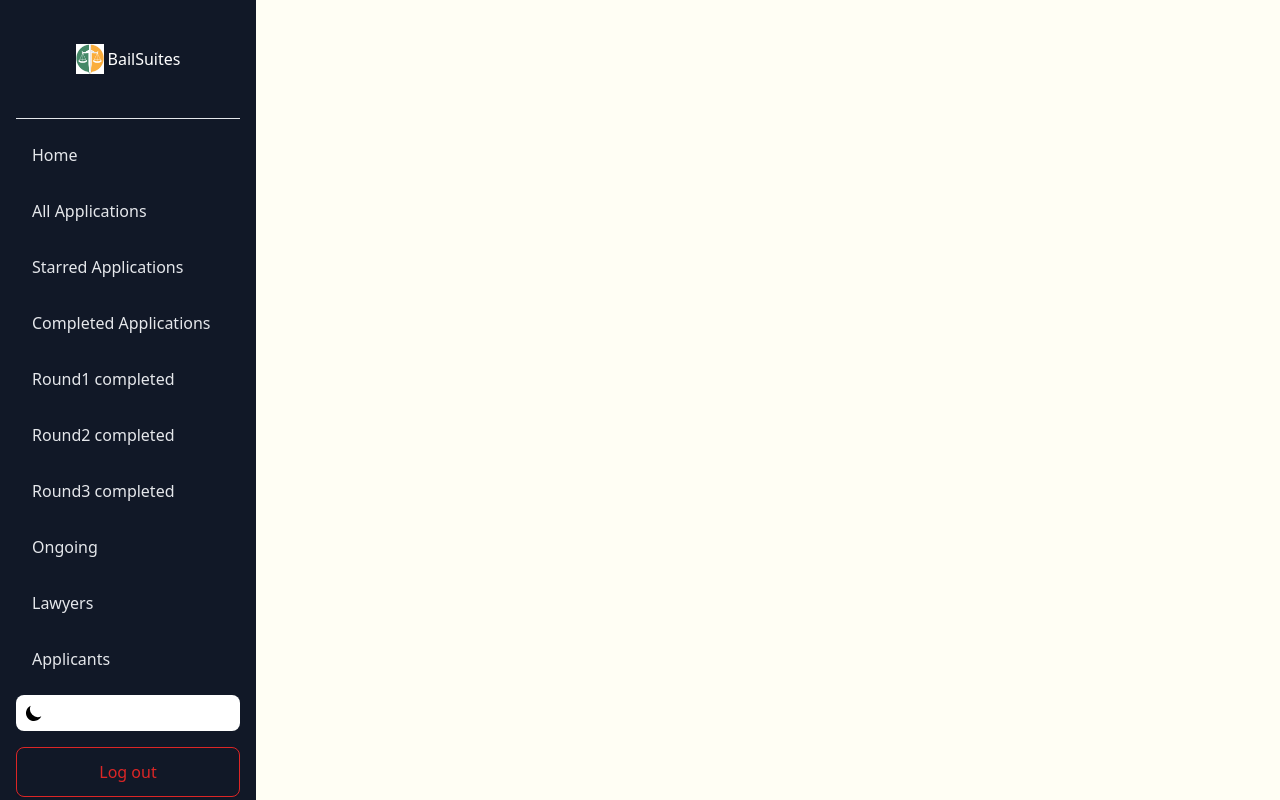
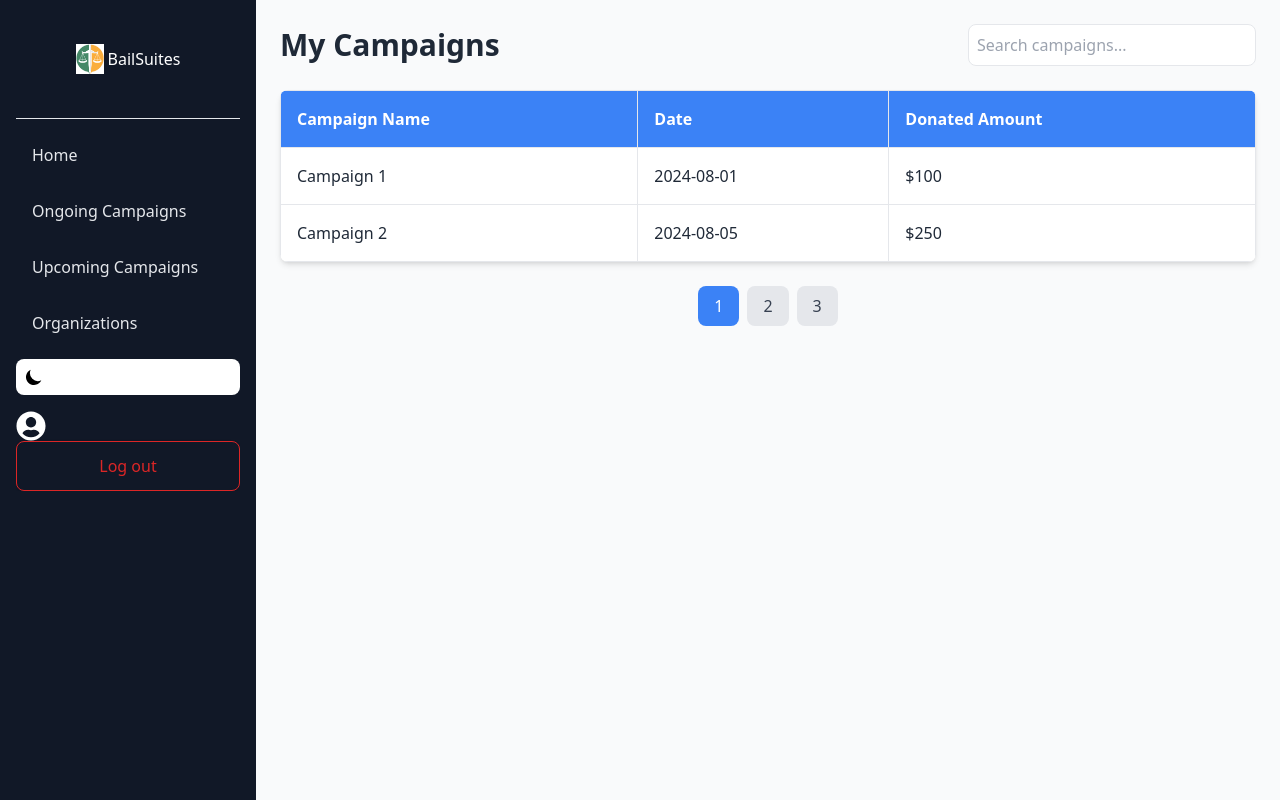
Before and after one commit to Vipul-Mhatre/Nayi_Disha, a React (Create React App) app in the folder client/: page /dashboard in a window 1280 px wide. Built offline with nearby package versions, Linux system fonts and the light colour scheme; no server answers; sample sign-in values are in the browser's storage.

Commit message:
code updated

```diff
--- a/client/package.json
+++ b/client/package.json
@@ -6,8 +6,10 @@
     "@testing-library/jest-dom": "^5.17.0",
     "@testing-library/react": "^13.4.0",
     "@testing-library/user-event": "^13.5.0",
+    "axios": "^1.7.5",
     "react": "^18.3.1",
     "react-dom": "^18.3.1",
+    "react-icons": "^5.3.0",
     "react-router-dom": "^6.23.1",
     "react-scripts": "5.0.1",
     "react-toastify": "^10.0.5",
--- a/client/src/App.js
+++ b/client/src/App.js
@@ -7,6 +7,8 @@ import Home from './Pages/Home'
 import Login from './Pages/Login';
 import ProtectedRoute from './user-routes/PrivateRoute';
 import Register from './Pages/Register';
+import Dashboard from './Pages/Dashboard';
+import Widget from './Pages/Widget';
 
 function App() {
   return (
@@ -16,6 +18,7 @@ function App() {
         <Route path="/login" element={<Login />} />
         <Route path="/register" element={<Register />} />
         <Route path="/" element={<ProtectedRoute><Home /></ProtectedRoute>} />
+        <Route path="/dashboard" element={<ProtectedRoute><Dashboard/></ProtectedRoute>} />
       </Routes>
       <ToastContainer/>
     </>
--- /dev/null
+++ b/client/src/Pages/Dashboard.jsx
@@ -0,0 +1,81 @@
+import React, { useState } from 'react';
+
+const Dashboard = () => {
+    // Dummy data for campaigns
+    const dummyCampaigns = [
+        { id: 1, name: 'Campaign 1', date: '2024-08-01', donatedAmount: 100 },
+        { id: 2, name: 'Campaign 2', date: '2024-08-05', donatedAmount: 250 },
+        { id: 3, name: 'Campaign 3', date: '2024-08-10', donatedAmount: 150 },
+        { id: 4, name: 'Campaign 4', date: '2024-08-15', donatedAmount: 300 },
+        { id: 5, name: 'Campaign 5', date: '2024-08-20', donatedAmount: 50 },
+        { id: 6, name: 'Campaign 6', date: '2024-08-25', donatedAmount: 200 },
+    ];
+
+    const [searchTerm, setSearchTerm] = useState('');
+    const [currentPage, setCurrentPage] = useState(1);
+    const campaignsPerPage = 2;
+
+    // Search and filter campaigns
+    const filteredCampaigns = dummyCampaigns.filter(campaign =>
+        campaign.name.toLowerCase().includes(searchTerm.toLowerCase())
+    );
+
+    // Pagination logic
+    const indexOfLastCampaign = currentPage * campaignsPerPage;
+    const indexOfFirstCampaign = indexOfLastCampaign - campaignsPerPage;
+    const currentCampaigns = filteredCampaigns.slice(indexOfFirstCampaign, indexOfLastCampaign);
+
+    const totalPages = Math.ceil(filteredCampaigns.length / campaignsPerPage);
+
+    const paginate = (pageNumber) => setCurrentPage(pageNumber);
+
+    return (
+        <div className="ml-64 p-6 bg-gray-50 min-h-screen">
+            <div className="flex justify-between items-center mb-6">
+                <h1 className="text-3xl font-semibold text-gray-800">My Campaigns</h1>
+                <input
+                    type="text"
+                    placeholder="Search campaigns..."
+                    className="p-2 border rounded-lg w-72 text-gray-700 focus:outline-none focus:ring-2 focus:ring-blue-500"
+                    value={searchTerm}
+                    onChange={(e) => setSearchTerm(e.target.value)}
+                />
+            </div>
+            <div className="overflow-x-auto bg-white shadow-md rounded-lg">
+                <table className="min-w-full text-left border-collapse">
+                    <thead>
+                        <tr className="bg-blue-500 text-white">
+                            <th className="border p-4">Campaign Name</th>
+                            <th className="border p-4">Date</th>
+                            <th className="border p-4">Donated Amount</th>
+                        </tr>
+                    </thead>
+                    <tbody>
+                        {currentCampaigns.map(campaign => (
+                            <tr key={campaign.id} className="hover:bg-gray-100">
+                                <td className="border p-4 text-gray-800">{campaign.name}</td>
+                                <td className="border p-4 text-gray-800">{campaign.date}</td>
+                                <td className="border p-4 text-gray-800">${campaign.donatedAmount}</td>
+                            </tr>
+                        ))}
+                    </tbody>
+                </table>
+            </div>
+            <div className="mt-6 flex justify-center">
+                {Array.from({ length: totalPages }, (_, i) => (
+                    <button
+                        key={i + 1}
+                        className={`px-4 py-2 mx-1 rounded-lg transition-colors duration-200 ${
+                            currentPage === i + 1 ? 'bg-blue-500 text-white' : 'bg-gray-200 text-gray-700 hover:bg-gray-300'
+                        }`}
+                        onClick={() => paginate(i + 1)}
+                    >
+                        {i + 1}
+                    </button>
+                ))}
+            </div>
+        </div>
+    );
+};
+
+export default Dashboard;
--- a/client/src/Pages/Navbar.jsx
+++ b/client/src/Pages/Navbar.jsx
@@ -1,5 +1,6 @@
 import React, { useState } from 'react';
 import { Link, useNavigate } from 'react-router-dom';
+import { FaUserCircle } from 'react-icons/fa'
 import { useAuth } from '../store/auth';
 
 const Navbar = () => {
@@ -12,6 +13,11 @@ const Navbar = () => {
         localStorage.removeItem('token');
         navigate('/login');
     };
+    const handleProfileClick = () => {
+
+        navigate('/dashboard');
+    };
+
 
     const handleMode = () => {
         setTheme(theme === 'light' ? 'dark' : 'light');
@@ -19,15 +25,10 @@ const Navbar = () => {
 
     const navigation = [
         { title: "Home", path: "/" },
-        { title: "All Applications", path: "/" },
-        { title: "Starred Applications", path: "/" },
-        { title: "Completed Applications", path: "/" },
-        { title: "Round1 completed", path: "/" },
-        { title: "Round2 completed", path: "/" },
-        { title: "Round3 completed", path: "/" },
-        { title: "Ongoing", path: "/" },
-        { title: "Lawyers", path: "/" },
-        { title: "Applicants", path: "/" },
+
+        { title: "Ongoing Campaigns", path: "/" },
+         {title:"Upcoming Campaigns" , path:"/"},
+         {title:"Organizations" , path:"/"}
     ];
 
     return (
@@ -81,9 +82,11 @@ const Navbar = () => {
                         </li>
                         <li className="mt-4">
                             {isLoggedIn ? (
-                                <p onClick={logout} className="block py-3 px-4 font-medium text-center text-red-600 border border-red-600 bg-transparent hover:bg-red-600 hover:text-white active:text-white active:bg-red-700 rounded-lg shadow">
-                                    Log out
-                                </p>
+                                <><FaUserCircle
+                                    onClick={handleProfileClick}
+                                    className="text-3xl text-white cursor-pointer hover:text-indigo-600" /><p onClick={logout} className="block py-3 px-4 font-medium text-center text-red-600 border border-red-600 bg-transparent hover:bg-red-600 hover:text-white active:text-white active:bg-red-700 rounded-lg shadow">
+                                        Log out
+                                    </p></>
                             ) : (
                                 <Link to="/login" className="block py-2 px-4 font-medium text-center text-white bg-indigo-600 hover:bg-indigo-500 active:bg-indigo-700 rounded-lg shadow">
                                     Log in
--- /dev/null
+++ b/client/src/Pages/Widget.jsx
@@ -0,0 +1,48 @@
+import { useState } from 'react';
+
+export default function Widget() {
+  const [amount, setAmount] = useState(0);
+
+  return (
+    <div className="max-w-lg mx-auto p-6 bg-card rounded-lg shadow-md">
+      <h2 className="text-xl font-semibold mb-4">Choose a donation amount</h2>
+      <p className="text-muted-foreground mb-4">Most Donors donate approx ₹ 2500 to this Fundraiser</p>
+
+      <div className="mb-4">
+        <label className="block text-sm font-medium">Amount *</label>
+        <input
+          type="number"
+          className="mt-1 p-2 border border-border rounded w-full"
+          placeholder="2500"
+          required
+          value={amount}
+          onChange={(e) => setAmount(e.target.value)}
+        />
+      </div>
+
+      <form>
+        <div className="mb-4">
+          <label className="block text-sm font-medium">Name *</label>
+          <input type="text" className="mt-1 p-2 border border-border rounded w-full" placeholder="Arryaan Jain" required />
+        </div>
+        <div className="mb-4">
+          <label className="flex items-center">
+            <input type="checkbox" className="mr-2" />
+            Make my donation anonymous
+          </label>
+        </div>
+        <div className="mb-4">
+          <label className="block text-sm font-medium">Email ID *</label>
+          <input type="email" className="mt-1 p-2 border border-border rounded w-full" placeholder="jainarryaan@gmail.com" required />
+        </div>
+        <div className="mb-4">
+          <label className="block text-sm font-medium">Your Mobile number *</label>
+          <input type="tel" className="mt-1 p-2 border border-border rounded w-full" placeholder="Your Mobile number" required />
+        </div>
+        <button className="bg-primary text-primary-foreground hover:bg-primary/80 p-2 rounded-lg w-full">
+          Proceed To Pay ₹{amount || 0}
+        </button>
+      </form>
+    </div>
+  );
+}
```
Also changed, not shown: 1 other file (tests, documents, lock files or other folders).
